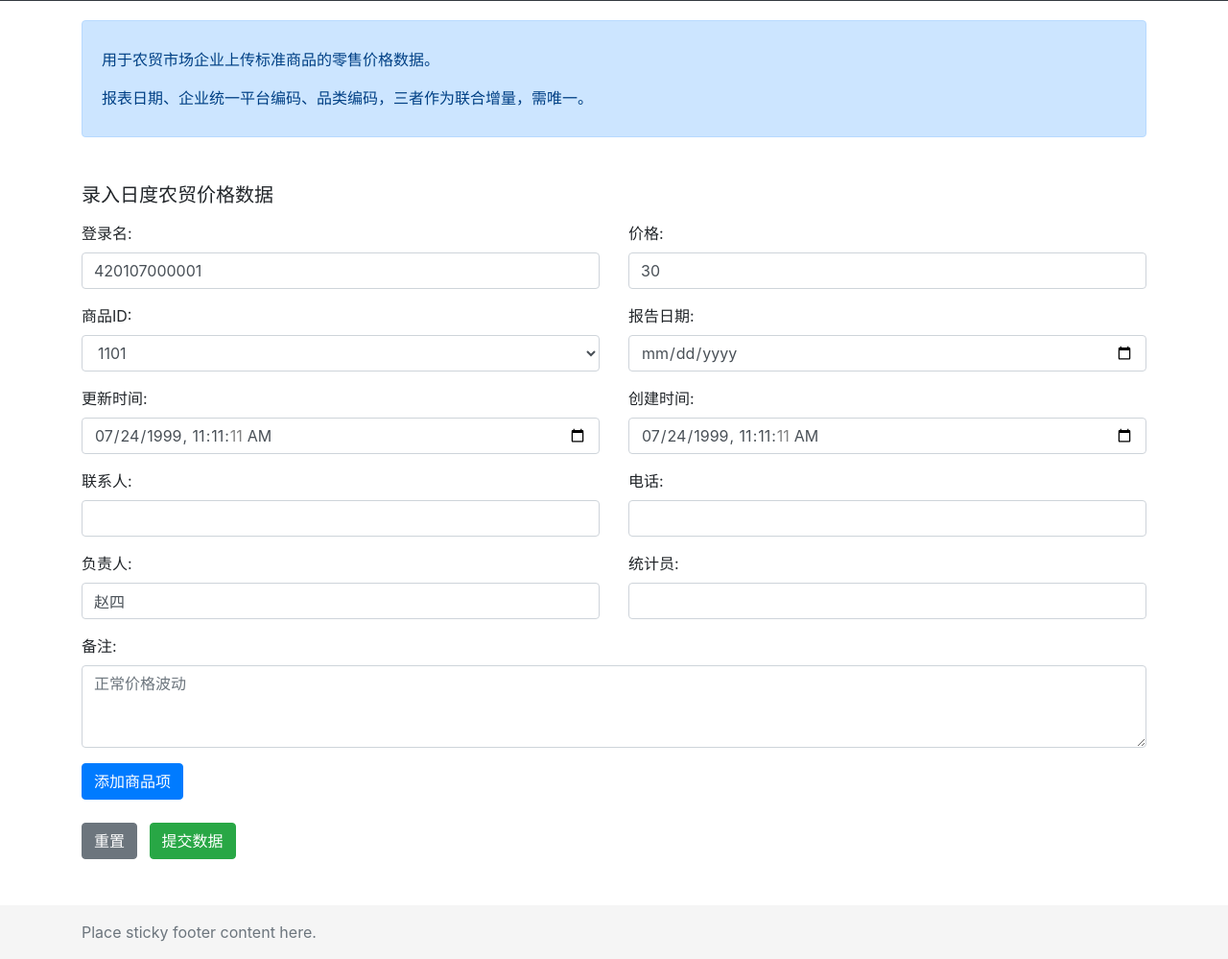
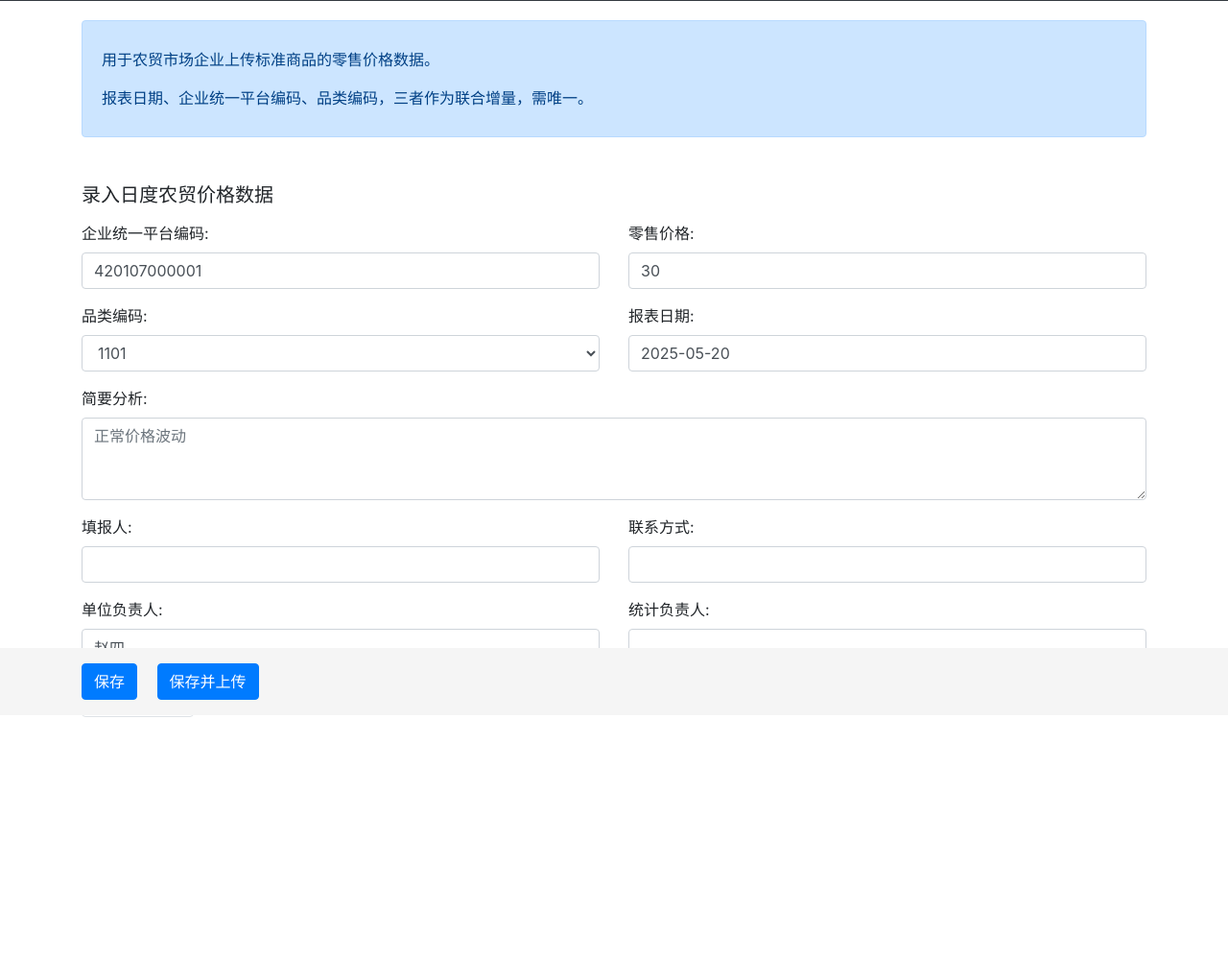
Before and after one commit to hiEping/ltbg, a Python web app: template templates/retail_prices.html in a window 1280 px wide. Shown: the part 55-1054 px from the top of the page at 96% size. After the commit the page ends 802 px from the top, so only its background shows below. Run offline with Jinja, Linux system fonts and the light colour scheme; the template is opened without the code that fills it, so the values that code supplies are empty.

Commit message:
feat: 5-20 修改样式，增加toast提示框.

```diff
--- a/templates/base.html
+++ b/templates/base.html
@@ -5,7 +5,6 @@
     <meta charset="utf-8">
     <meta name="viewport" content="width=device-width, initial-scale=1, shrink-to-fit=no">
     <meta name="description" content="">
-    <meta name="author" content="Mark Otto, Jacob Thornton, and Bootstrap contributors">
     <meta name="generator" content="Hugo 0.101.0">
     <!-- <link rel="stylesheet" href="https://cdn.jsdelivr.net/npm/bootstrap@4.6.2/dist/css/bootstrap.min.css"> -->
     <title>流通保供数据管理系统</title>
@@ -14,8 +13,9 @@
 
     <!-- Bootstrap core CSS -->
     <link href="{{url_for('static', filename='assets/dist/css/bootstrap.min.css')}}" rel="stylesheet">
-    <script src="https://cdn.jsdelivr.net/npm/jquery@3.5.1/dist/jquery.slim.min.js"></script>
-    <script src="https://cdn.jsdelivr.net/npm/bootstrap@4.6.2/dist/js/bootstrap.bundle.min.js"></script>
+    <!-- <script src="https://cdn.jsdelivr.net/npm/jquery@3.5.1/dist/jquery.slim.min.js"></script> -->
+    <link href="https://cdn.jsdelivr.net/npm/bootstrap-datepicker@1.9.0/dist/css/bootstrap-datepicker.min.css"
+        rel="stylesheet">
 
 
     {% block style %}
@@ -34,6 +34,19 @@
                 font-size: 3.5rem;
             }
         }
+
+        .toast-container {
+            position: fixed;
+            top: 120px;
+            right: 60px;
+            z-index: 1050;
+        }
+
+        .custom-toast {
+            background-color: #f7f7f7;
+            border-radius: 8px;
+            box-shadow: 0 4px 12px rgba(0, 0, 0, 0.15);
+        }
     </style>
     {% endblock %}
 
@@ -42,7 +55,8 @@
 </head>
 
 <body class="d-flex flex-column h-100">
-
+    <!-- Toast 容器 -->
+    <div class="toast-container"></div>
     <header>
         <!-- Fixed navbar -->
         <nav class="navbar navbar-expand-md navbar-dark fixed-top bg-dark">
@@ -79,7 +93,7 @@
                 <div class="dropdown  mr-2">
                     <a class="nav-link dropdown-toggle text-light" href="#" role="button" data-toggle="dropdown"
                         aria-expanded="false">
-                        {{username}}
+                        {{session.get('username')}}
                     </a>
                     <div class="dropdown-menu">
                         <a class="dropdown-item" href="#">修改密码</a>
@@ -96,21 +110,70 @@
     </header>
 
     <main role="main" class="flex-shrink-0">
-    {% block page_content %}{% endblock %}
+        {% block page_content %}{% endblock %}
     </main>
 
-    <footer class="footer mt-5 py-3">
+    <footer class="footer mt-5 py-3 fixed-bottom">
         <div class="container">
-            <span class="text-muted">Place sticky footer content here.</span>
+            <!-- <span class="text-muted">Place sticky footer content here.</span> -->
+            <button type="button" class="btn btn-primary mr-3"
+                onclick="createToast('操作成功', '您的请求已成功处理！', 'success')">保存</button>
+            <button type="button" class="btn btn-primary mr-5">保存并上传</button>
         </div>
     </footer>
+    <script>
+        // // 基本 Toast
+        // document.getElementById('basicToastBtn').addEventListener('click', function () {
+        //     createToast('基本通知', '这是一条普通的通知消息。', 'info');
+        // });
+
+        // // 成功 Toast
+        // document.getElementById('successToastBtn').addEventListener('click', function () {
+        //     createToast('操作成功', '您的请求已成功处理！', 'success');
+        // });
+
+        // // 错误 Toast
+        // document.getElementById('errorToastBtn').addEventListener('click', function () {
+        //     createToast('操作失败', '处理请求时发生错误，请重试。', 'error');
+        // });
+        // 创建 Toast 的函数
+        function createToast(title, message, type) {
+            const iconClass = {
+                info: 'fa-info-circle text-primary',
+                success: 'fa-check-circle text-success',
+                error: 'fa-exclamation-circle text-danger'
+            };
+
+            const toastHTML = `
+                <div class="toast custom-toast" data-autohide="true" data-delay="2000">
+                <div class="toast-header">
+                    <i class="fas ${iconClass[type]} mr-2"></i>
+                    <strong class="mr-auto">${title}</strong>
+                    <small class="text-muted">刚刚</small>
+                    <button type="button" class="ml-2 mb-1 close" data-dismiss="toast" aria-label="Close">
+                    <span aria-hidden="true">&times;</span>
+                    </button>
+                </div>
+                <div class="toast-body">
+                    ${message}
+                </div>
+                </div>
+            `;
+
+            const toastContainer = document.querySelector('.toast-container');
+            toastContainer.innerHTML = toastHTML;
+
+            const toast = $(toastContainer.querySelector('.toast'));
+            toast.toast('show');
+        }
+    </script>
 
     <script src="https://cdn.jsdelivr.net/npm/jquery@3.5.1/dist/jquery.slim.min.js"
         integrity="sha384-DfXdz2htPH0lsSSs5nCTpuj/zy4C+OGpamoFVy38MVBnE+IbbVYUew+OrCXaRkfj"
         crossorigin="anonymous"></script>
     <!-- <script>window.jQuery || document.write('<script src="../assets/js/vendor/jquery.slim.min.js"><\/script>')</script> -->
     <script src="{{url_for('static', filename='assets/dist/js/bootstrap.bundle.min.js')}}"></script>
-
+    <script src="https://cdn.jsdelivr.net/npm/bootstrap-datepicker@1.9.0/dist/js/bootstrap-datepicker.min.js"></script>
     {% block scripts %}{% endblock %}
 </body>
 
--- a/templates/login.html
+++ b/templates/login.html
@@ -36,7 +36,7 @@
 </head>
 
 <body class="text-center">
-    {% with messages = get_flashed_messages(with_categories=true) %}
+    <!-- {% with messages = get_flashed_messages(with_categories=true) %}
     {% if messages %}
         <div class="flashes">
         {% for category, message in messages %}
@@ -46,7 +46,7 @@
         {% endfor %}
         </div>
     {% endif %}
-    {% endwith %}
+    {% endwith %} -->
     <form class="form-signin" action="/login" method="post">
         <img class="mb-4" src="{{url_for('static', filename='assets/brand/bootstrap-solid.svg')}}" alt="" width="72"
             height="72">
--- a/templates/retail_prices.html
+++ b/templates/retail_prices.html
@@ -8,8 +8,9 @@
         padding: 20px;
         border-radius: 5px;
         background-color: #82878d;
-        box-shadow: 0 0 10px rgba(0,0,0,0.1);
+        box-shadow: 0 0 10px rgba(0, 0, 0, 0.1);
     }
+
     .item-card {
         margin-bottom: 20px;
         padding: 15px;
@@ -17,9 +18,11 @@
         border-radius: 5px;
         background-color: rgb(39, 38, 38);
     }
+
     .btn-add-item {
         margin-top: 10px;
     }
+
     .commodity-select {
         width: 100%;
     }
@@ -36,20 +39,21 @@
     </div>
     <h5 class="mt-5">录入日度农贸价格数据</h5>
     <div class="form-container mt-3">
-            <form id="dataForm">
+        <form id="dataForm" action="/retail_prices" method="post">
             <div id="itemsContainer">
                 <!-- 第一个数据项 -->
                 <div class="item-card">
                     <div class="row">
                         <div class="col-md-6">
                             <div class="form-group">
-                                    <label for="loginName">登录名:</label>
-                                    <input type="text" class="form-control" id="loginName" name="loginName" value="420107000001">
+                                <label for="loginName">企业统一平台编码:</label>
+                                <input type="text" class="form-control" id="loginName" name="loginName"
+                                    value="420107000001">
                             </div>
                         </div>
                         <div class="col-md-6">
                             <div class="form-group">
-                                    <label for="price">价格:</label>
+                                <label for="price">零售价格:</label>
                                 <input type="text" class="form-control" id="price" name="price" value="30">
                             </div>
                         </div>
@@ -57,7 +61,7 @@
                     <div class="row">
                         <div class="col-md-6">
                             <div class="form-group">
-                                    <label for="commodityId">商品ID:</label>
+                                <label for="commodityId">品类编码:</label>
                                 <select class="form-control commodity-select" id="commodityId" name="commodityId">
                                     <option value="1101">1101</option>
                                     <option value="1102">1102</option>
@@ -69,68 +73,55 @@
                         </div>
                         <div class="col-md-6">
                             <div class="form-group">
-                                    <label for="rptdate">报告日期:</label>
-                                    <input type="date" class="form-control" id="rptdate" name="rptdate" >
+                                <label for="rptdate">报表日期:</label>
+                                <input type="text" class="form-control" id="rptdate" name="rptdate"
+                                    placeholder="getCurrentDateTime()">
+                            </div>
+                        </div>
+                    </div>
+                    <div class="form-group">
+                        <label for="memo">简要分析:</label>
+                        <textarea class="form-control" id="memo" name="memo" rows="3" placeholder="正常价格波动"></textarea>
+                    </div>
+                    <div class="row">
+                        <div class="col-md-6">
+                            <div class="form-group">
+                                <label for="linkman">填报人:</label>
+                                <input type="text" class="form-control" id="linkman" name="linkman"
+                                    value="{{username}}">
+                            </div>
+                        </div>
+                        <div class="col-md-6">
+                            <div class="form-group">
+                                <label for="telephone">联系方式:</label>
+                                <input type="text" class="form-control" id="telephone" name="telephone"
+                                    value="{{telephone}}">
                             </div>
                         </div>
                     </div>
                     <div class="row">
                         <div class="col-md-6">
                             <div class="form-group">
-                                    <label for="updateTime">更新时间:</label>
-                                    <input type="datetime-local" class="form-control" id="updateTime" name="updateTime" value="1999-07-24T11:11:11">
-                                </div>
-                            </div>
-                            <div class="col-md-6">
-                                <div class="form-group">
-                                    <label for="createTime">创建时间:</label>
-                                    <input type="datetime-local" class="form-control" id="createTime" name="createTime" value="1999-07-24T11:11:11">
-                                </div>
-                            </div>
-                        </div>
-                        <div class="row">
-                            <div class="col-md-6">
-                                <div class="form-group">
-                                    <label for="linkman">联系人:</label>
-                                    <input type="text" class="form-control" id="linkman" name="linkman" value="{{username}}">
-                                </div>
-                            </div>
-                            <div class="col-md-6">
-                                <div class="form-group">
-                                    <label for="telephone">电话:</label>
-                                    <input type="text" class="form-control" id="telephone" name="telephone" value="{{telephone}}">
-                                </div>
-                            </div>
-                        </div>
-                        <div class="row">
-                            <div class="col-md-6">
-                                <div class="form-group">
-                                    <label for="leader">负责人:</label>
+                                <label for="leader">单位负责人:</label>
                                 <input type="text" class="form-control" id="leader" name="leader" value="赵四">
                             </div>
                         </div>
                         <div class="col-md-6">
                             <div class="form-group">
-                                    <label for="statistician">统计员:</label>
-                                    <input type="text" class="form-control" id="statistician" name="statistician" value="{{username}}">
+                                <label for="statistician">统计负责人:</label>
+                                <input type="text" class="form-control" id="statistician" name="statistician"
+                                    value="{{username}}">
                             </div>
                         </div>
-                        </div>
-                        <div class="form-group">
-                            <label for="memo">备注:</label>
-                            <textarea class="form-control" id="memo" name="memo" rows="3" placeholder="正常价格波动"></textarea>
                     </div>
                 </div>
             </div>
 
-                <button type="button" class="btn btn-primary btn-add-item" id="addItemBtn">
-                    <i class="fas fa-plus"></i> 添加商品项
+            <button type="button" class="btn btn-default border  btn-add-item" id="addItemBtn">
+                <i class="fas fa-plus"></i> 添加商品项<span aria-hidden="true">&plus;</span>
             </button>
 
-                <div class="mt-4">
-                    <button type="button" class="btn btn-secondary mr-2" id="resetBtn">重置</button>
-                    <button type="button" class="btn btn-success" id="submitBtn">提交数据</button>
-                </div>
+            <div class="mt-5"></div>
 
             <!-- <div class="mt-4">
                     <h4>提交的数据:</h4>
@@ -142,7 +133,7 @@
 {% endblock %}
 
 {% block scripts %}
-    <script>
+<!-- <script>
         // 商品ID选项
         const commodityOptions = [
             { value: "1101", text: "1101" },
@@ -320,7 +311,8 @@
             const data = collectFormData();
             document.getElementById('outputData').textContent = JSON.stringify(data, null, 2);
         }
-
+    </script> -->
+<script>
     // 获取当前日期 (YYYY-MM-DD)
     function getCurrentDate() {
         const now = new Date();
@@ -330,7 +322,7 @@
         return `${year}-${month}-${day}`;
     }
 
-        // 获取当前日期时间 (YYYY-MM-DDTHH:MM:SS)
+    // 获取当前日期时间 (YYYY-MM-DD HH:MM:SS)
     function getCurrentDateTime() {
         const now = new Date();
         const year = now.getFullYear();
@@ -339,8 +331,21 @@
         const hours = String(now.getHours()).padStart(2, '0');
         const minutes = String(now.getMinutes()).padStart(2, '0');
         const seconds = String(now.getSeconds()).padStart(2, '0');
-            return `${year}-${month}-${day}T${hours}:${minutes}:${seconds}`;
+        return `${year}-${month}-${day} ${hours}:${minutes}:${seconds}`;
     }
 
+    // 初始化日期选择器
+    $(document).ready(function () {
+        // 获取当前日期
+        const today = new Date();
+        const formattedDate = today.toISOString().split('T')[0]; // 格式化为 YYYY-MM-DD
+
+        // 初始化日期选择器并设置初始值
+        $('#rptdate').datepicker({
+            format: 'yyyy-mm-dd', // 日期格式
+            todayHighlight: true, // 高亮今天
+            autoclose: true       // 选择后自动关闭
+        }).datepicker('setDate', formattedDate); // 设置初始值
+    });
 </script>
 {% endblock %}
```
Also changed, not shown: app.py (+5 -9 lines), 4 other files. Lines whose indentation alone changed are shown as unchanged.
